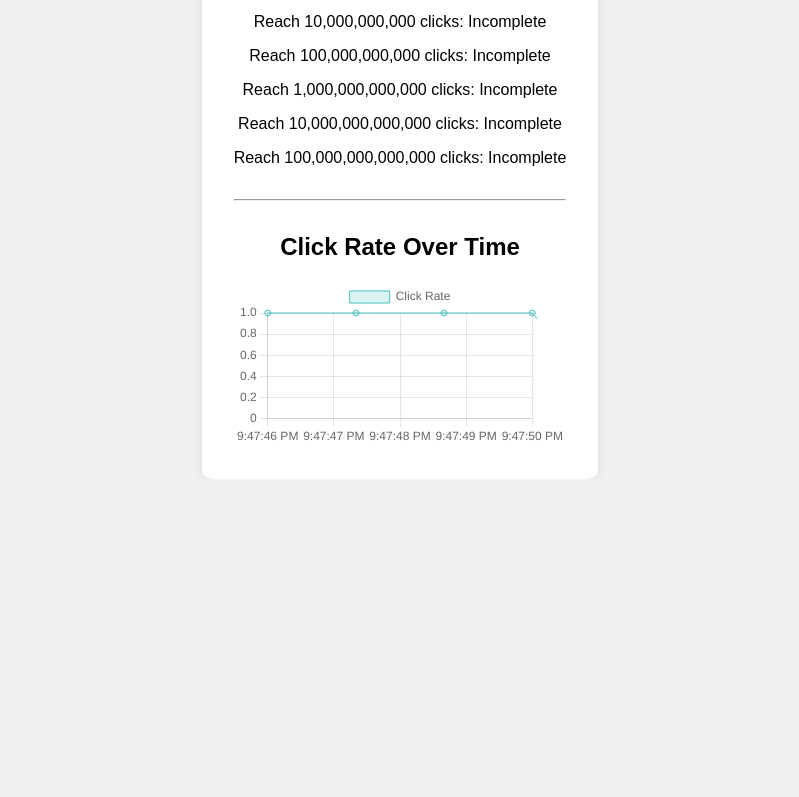
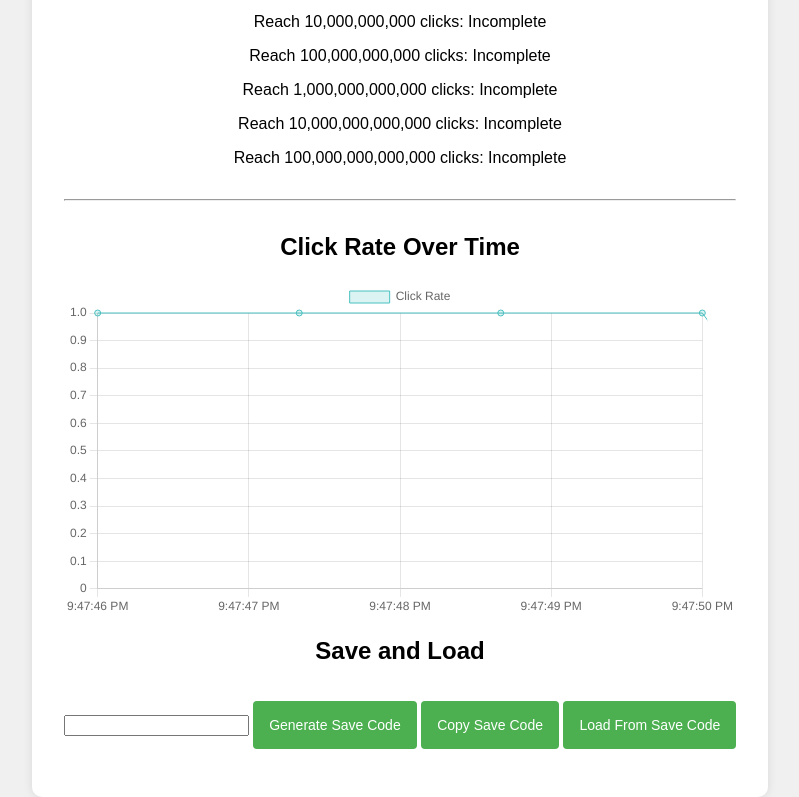
Before and after one commit to djdefi/clicker-game, a plain HTML site: page index.html in a window 1280 px wide. Shown: the part 1087-1884 px from the top of the page, without its empty margins (240-1039 px from the left). Before the commit the page ends 1566 px from the top, so only its background shows below. Drawn offline with nearby package versions, Linux system fonts and the light colour scheme.

Commit message:
save / load

```diff
--- a/index.html
+++ b/index.html
@@ -52,6 +52,11 @@
         <div>
             <canvas id="click-rate-chart"></canvas>
         </div>
+        <h2>Save and Load</h2>
+        <input type="text" id="saveCodeDisplay"/>
+        <button onclick="generateSaveCode()">Generate Save Code</button>
+        <button onclick="copySaveCodeToClipboard()">Copy Save Code</button>
+        <button onclick="loadFromSaveCode()">Load From Save Code</button>
     </div>
     <script src="script.js"></script>
     <script>
--- a/script.js
+++ b/script.js
@@ -136,3 +136,71 @@ function createClickRateChart() {
 
   // Call updateClickRateData() every second
   setInterval(updateClickRateData, 1000);
+
+  // Add two functions: generateSaveCode and loadFromSaveCode
+
+function generateSaveCode() {
+  const gameData = {
+    score: score,
+    clickPower: clickPower,
+    clickMultiplier: clickMultiplier,
+    autoClicker: autoClicker,
+    upgradeClickPowerCost: parseInt(upgradeClickPowerButton.dataset.cost),
+    upgradeClickMultiplierCost: parseInt(upgradeClickMultiplierButton.dataset.cost),
+    upgradeAutoClickerCost: parseInt(upgradeAutoClickerButton.dataset.cost),
+  };
+
+  const jsonString = JSON.stringify(gameData);
+  const saveCode = btoa(jsonString);
+
+  const saveCodeDisplay = document.getElementById("saveCodeDisplay");
+  saveCodeDisplay.value = saveCode;
+}
+
+function loadFromSaveCode() {
+    const saveCodeDisplay = document.getElementById("saveCodeDisplay");
+    const saveCode = saveCodeDisplay.value.trim();
+
+    if (!saveCode) {
+      alert("Please enter a save code.");
+      return;
+    }
+
+    try {
+      const jsonString = atob(saveCode);
+      const gameData = JSON.parse(jsonString);
+
+      score = gameData.score;
+      clickPower = gameData.clickPower;
+      clickMultiplier = gameData.clickMultiplier;
+      autoClicker = gameData.autoClicker;
+      upgradeClickPowerButton.dataset.cost = gameData.upgradeClickPowerCost;
+      upgradeClickMultiplierButton.dataset.cost = gameData.upgradeClickMultiplierCost;
+      upgradeAutoClickerButton.dataset.cost = gameData.upgradeAutoClickerCost;
+
+      updateGameUI();
+    } catch (error) {
+      alert("Invalid save code.");
+    }
+  }
+
+
+  function copySaveCodeToClipboard() {
+    const saveCodeDisplay = document.getElementById("saveCodeDisplay");
+    saveCodeDisplay.select();
+    saveCodeDisplay.setSelectionRange(0, 99999); // For mobile devices
+    document.execCommand("copy");
+
+    alert("Save code copied to clipboard.");
+  }
+
+  function updateGameUI() {
+    scoreElement.innerText = `Score: ${score}`;
+    clickPowerElement.innerText = clickPower;
+    clickMultiplierElement.innerText = clickMultiplier;
+    autoClickerElement.innerText = autoClicker;
+    upgradeClickPowerButton.innerText = `Upgrade (Cost: ${upgradeClickPowerButton.dataset.cost})`;
+    upgradeClickMultiplierButton.innerText = `Upgrade (Cost: ${upgradeClickMultiplierButton.dataset.cost})`;
+    upgradeAutoClickerButton.innerText = `Upgrade (Cost: ${upgradeAutoClickerButton.dataset.cost})`;
+    checkAchievements();
+  }
```
